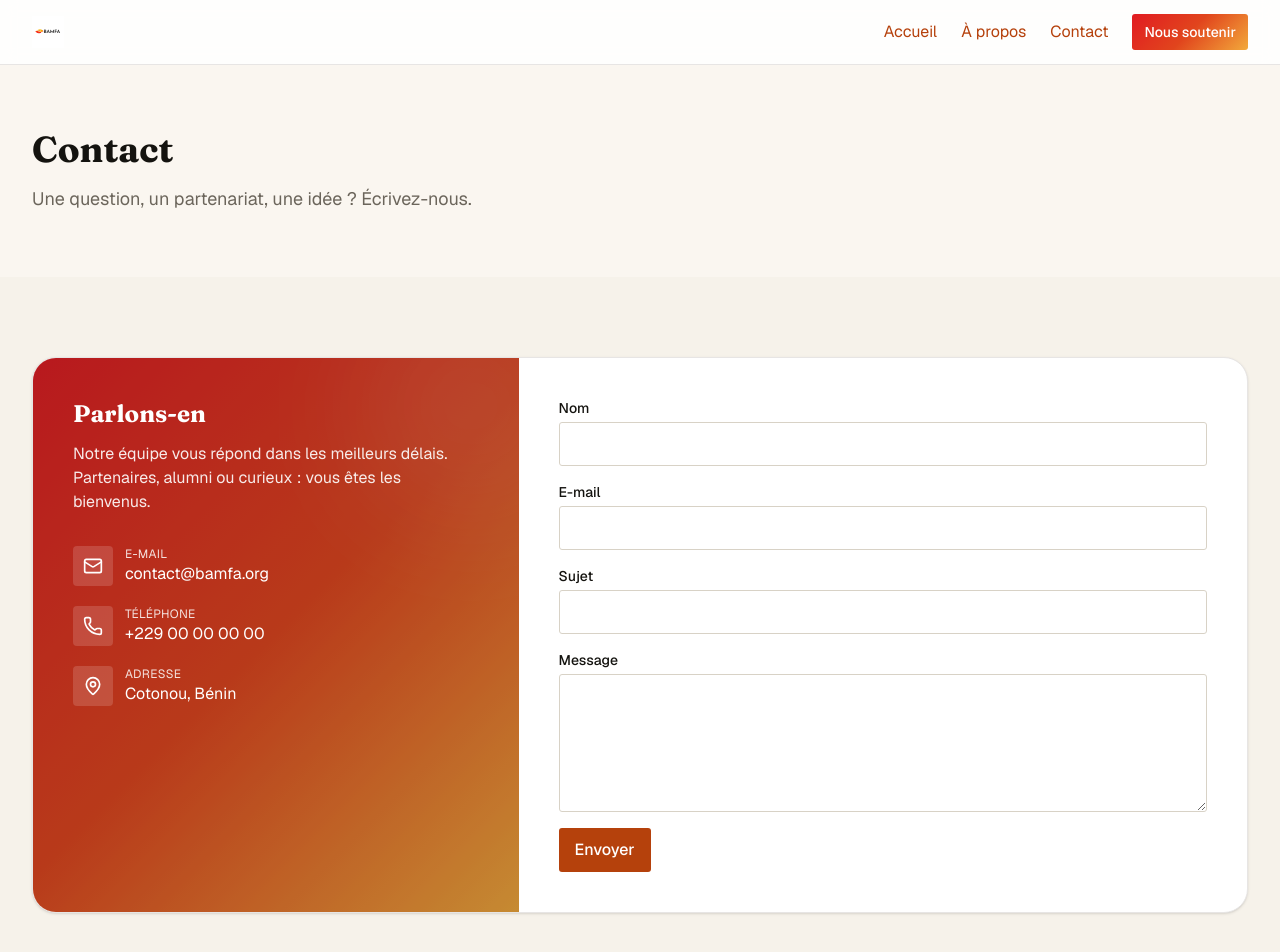
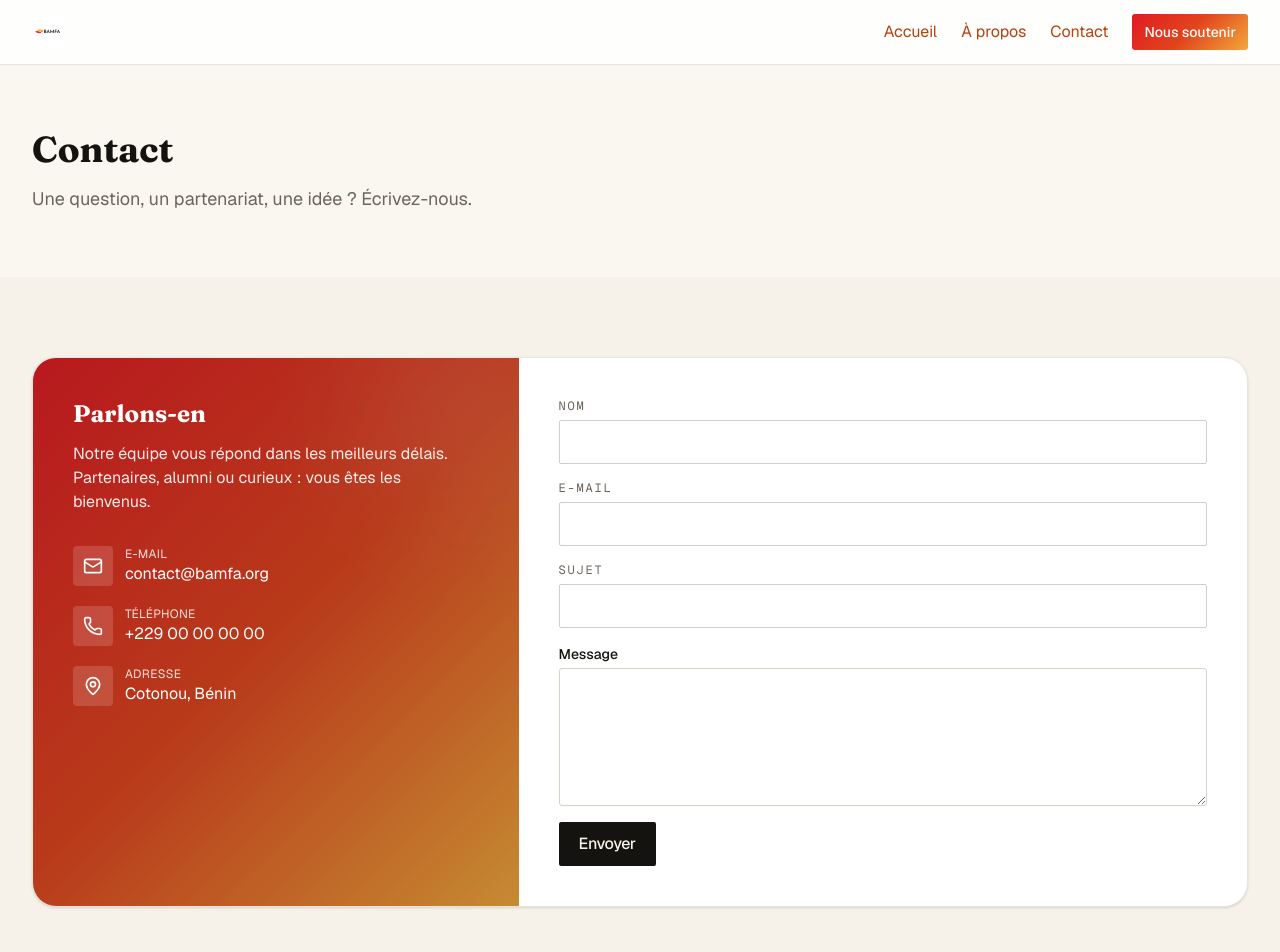
Before and after one commit to bamfatech/plateforme-bamfa-frontend, a Next.js app: page /contact in a window 1280 px wide. Shown: the top 952 px of the page. Built offline with nearby package versions, Linux system fonts and the light colour scheme.

Commit message:
feat: restyle editorial des primitifs UI (Button, Field, Alert, Badge, Card)

```diff
--- a/components/ui/Alert.tsx
+++ b/components/ui/Alert.tsx
@@ -19,7 +19,7 @@ export function Alert({
   children: ReactNode;
 }) {
   return (
-    <div role="alert" className={`rounded-md border px-4 py-3 text-sm ${variants[variant]} ${className}`}>
+    <div role="alert" className={`rounded-sm border border-l-2 px-4 py-3 text-sm ${variants[variant]} ${className}`}>
       {children}
     </div>
   );
--- a/components/ui/Badge.tsx
+++ b/components/ui/Badge.tsx
@@ -21,7 +21,7 @@ export function Badge({
 }) {
   return (
     <span
-      className={`inline-flex items-center rounded-full px-2.5 py-0.5 text-xs font-medium ${variants[variant]} ${className}`}
+      className={`inline-flex items-center rounded-sm px-2.5 py-0.5 font-mono text-[11px] uppercase tracking-[0.12em] ${variants[variant]} ${className}`}
     >
       {children}
     </span>
--- a/components/ui/Button.tsx
+++ b/components/ui/Button.tsx
@@ -6,19 +6,19 @@ type Variant = "primary" | "secondary" | "ghost" | "gradient";
 type Size = "sm" | "md" | "lg";
 
 const base =
-  "inline-flex items-center justify-center gap-2 rounded-md font-medium transition-colors focus-visible:outline-none focus-visible:ring-2 focus-visible:ring-primary-500 focus-visible:ring-offset-2 disabled:opacity-60 disabled:pointer-events-none";
+  "inline-flex items-center justify-center gap-2 rounded-sm font-medium tracking-tight transition-colors focus-visible:outline-none focus-visible:ring-2 focus-visible:ring-flame focus-visible:ring-offset-2 focus-visible:ring-offset-paper disabled:opacity-60 disabled:pointer-events-none";
 
 const variants: Record<Variant, string> = {
-  primary: "bg-primary-700 text-white hover:bg-primary-800",
-  secondary: "border border-primary-600 text-primary-700 hover:bg-primary-50",
-  ghost: "text-primary-700 hover:bg-primary-50",
+  primary: "bg-ink text-paper hover:bg-ember",
+  secondary: "border border-ink/25 text-ink hover:border-ink hover:bg-ink/5",
+  ghost: "text-flame-ink hover:bg-flame/10",
   gradient: "bg-brand-gradient text-white hover:opacity-90",
 };
 
 const sizes: Record<Size, string> = {
   sm: "h-9 px-3 text-sm",
-  md: "h-11 px-4",
-  lg: "h-12 px-6 text-lg",
+  md: "h-11 px-5",
+  lg: "h-12 px-7 text-lg",
 };
 
 export interface ButtonProps extends ButtonHTMLAttributes<HTMLButtonElement> {
--- a/components/ui/Card.tsx
+++ b/components/ui/Card.tsx
@@ -2,7 +2,7 @@ import type { ReactNode } from "react";
 
 export function Card({ className = "", children }: { className?: string; children: ReactNode }) {
   return (
-    <div className={`rounded-lg border border-stone-200 bg-white p-6 shadow-sm ${className}`}>
+    <div className={`rounded-sm border border-stone-300 bg-white p-6 ${className}`}>
       {children}
     </div>
   );
--- a/components/ui/Field.tsx
+++ b/components/ui/Field.tsx
@@ -17,8 +17,11 @@ export function Field({ label, error, id, className = "", type, ...props }: Fiel
   const inputType = isPassword && visible ? "text" : type;
 
   return (
-    <div className="flex flex-col gap-1">
-      <label htmlFor={inputId} className="text-sm font-medium text-ink">
+    <div className="flex flex-col gap-1.5">
+      <label
+        htmlFor={inputId}
+        className="font-mono text-xs uppercase tracking-[0.15em] text-stone-600"
+      >
         {label}
       </label>
       <div className="relative">
@@ -27,8 +30,8 @@ export function Field({ label, error, id, className = "", type, ...props }: Fiel
           type={inputType}
           aria-invalid={error ? true : undefined}
           aria-describedby={error ? errorId : undefined}
-          className={`h-11 w-full rounded-md border px-3 ${isPassword ? "pr-11" : ""} outline-none focus-visible:ring-2 focus-visible:ring-primary-500 ${
-            error ? "border-danger" : "border-stone-300"
+          className={`h-11 w-full rounded-sm border bg-transparent px-3 ${isPassword ? "pr-11" : ""} text-ink outline-none focus-visible:border-flame focus-visible:ring-2 focus-visible:ring-flame/40 ${
+            error ? "border-danger" : "border-ink/20"
           } ${className}`}
           {...props}
         />
@@ -38,7 +41,7 @@ export function Field({ label, error, id, className = "", type, ...props }: Fiel
             onClick={() => setVisible((v) => !v)}
             aria-label={visible ? "Masquer le mot de passe" : "Afficher le mot de passe"}
             aria-pressed={visible}
-            className="absolute inset-y-0 right-0 flex items-center rounded-md px-3 text-stone-500 hover:text-ink focus-visible:outline-none focus-visible:ring-2 focus-visible:ring-primary-500"
+            className="absolute inset-y-0 right-0 flex items-center rounded-sm px-3 text-stone-600 hover:text-ink focus-visible:outline-none focus-visible:ring-2 focus-visible:ring-flame"
           >
             {visible ? (
               <EyeOff className="h-5 w-5" aria-hidden="true" />
```
Also changed, not shown: 1 other file (tests, documents, lock files or other folders).
